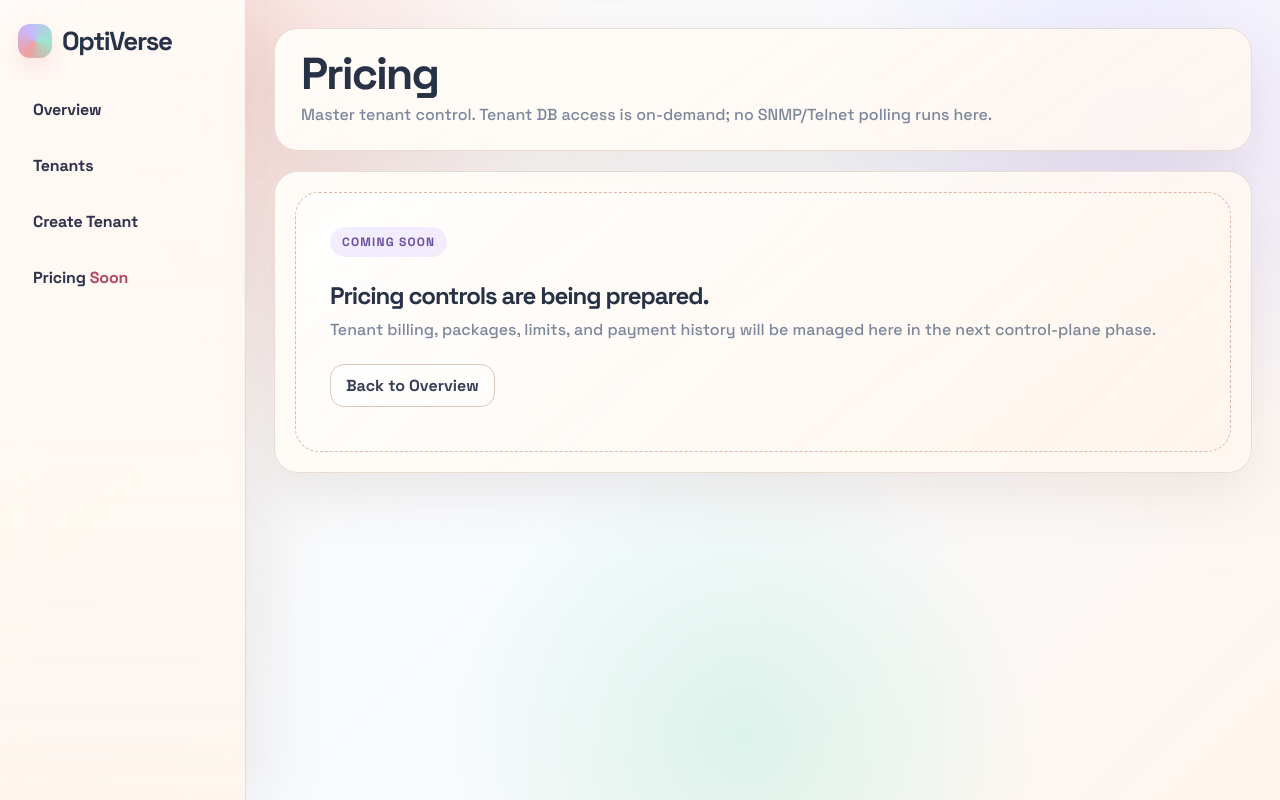
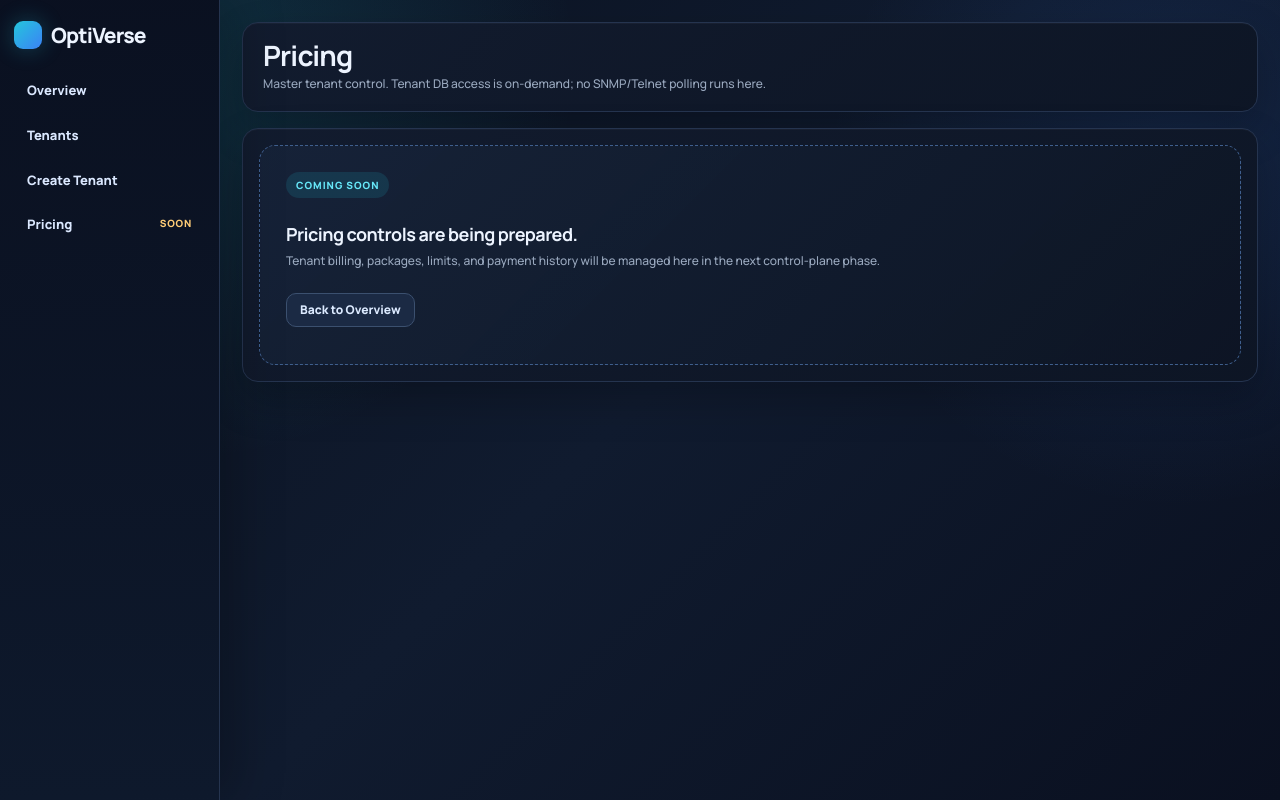
Before and after one commit to riz-coder/Smart-Olt, a Django app: template controlmanager/templates/controlmanager/plan_list.html in a window 1280 px wide. Run offline with Django 5.2, Linux system fonts and the light colour scheme; the template is opened without the code that fills it, so the values that code supplies are empty.

Commit message:
Tighten control plane admin theme

```diff
--- a/controlmanager/templates/controlmanager/base.html
+++ b/controlmanager/templates/controlmanager/base.html
@@ -6,227 +6,235 @@
     <title>{% block title %}OptiVerse Control Plane{% endblock %}</title>
     <link rel="preconnect" href="https://fonts.googleapis.com">
     <link rel="preconnect" href="https://fonts.gstatic.com" crossorigin>
-    <link href="https://fonts.googleapis.com/css2?family=Space+Grotesk:wght@500;600;700&family=JetBrains+Mono:wght@600;700&display=swap" rel="stylesheet">
+    <link href="https://fonts.googleapis.com/css2?family=Manrope:wght@500;600;700;800&family=JetBrains+Mono:wght@600;700&display=swap" rel="stylesheet">
     <style>
         :root {
-            --bg:#fff8f2;
-            --panel:#fffdf9;
-            --panel2:#fff4eb;
-            --panel3:#f6fbff;
-            --line:#eadbd0;
-            --line-strong:#dfbfae;
-            --text:#283247;
-            --muted:#7c879b;
-            --blue:#5b8def;
-            --green:#48bf84;
-            --red:#e75d74;
-            --amber:#f2ad4e;
-            --brand:#ef9f9f;
-            --mint:#9be7cf;
-            --lavender:#c9b7ff;
-            --ink:#2b2430;
+            --bg:#0d1424;
+            --side:#0a1020;
+            --panel:#121b2e;
+            --panel2:#17243a;
+            --line:#25344f;
+            --line-strong:#3f5f8e;
+            --text:#edf4ff;
+            --muted:#9aa9bf;
+            --blue:#3b82f6;
+            --cyan:#24c6dc;
+            --green:#22c55e;
+            --red:#ef4444;
+            --amber:#f59e0b;
+            --ink:#07111f;
         }
         * { box-sizing:border-box; }
         body {
             margin:0;
             min-height:100vh;
-            font-family:"Space Grotesk", "Trebuchet MS", sans-serif;
+            font:500 13px/1.45 "Manrope", "Segoe UI", sans-serif;
             color:var(--text);
             background:
-                radial-gradient(circle at 13% 10%, rgba(239,159,159,.34), transparent 28%),
-                radial-gradient(circle at 88% 18%, rgba(201,183,255,.30), transparent 24%),
-                radial-gradient(circle at 58% 92%, rgba(155,231,207,.32), transparent 28%),
-                linear-gradient(135deg,#fff8f2 0%,#f7fbff 52%,#fff5ed 100%);
+                radial-gradient(circle at 14% 8%, rgba(36,198,220,.16), transparent 30%),
+                radial-gradient(circle at 92% 20%, rgba(59,130,246,.13), transparent 26%),
+                linear-gradient(135deg,#0b1220 0%,#101b2f 50%,#0a1020 100%);
         }
-        body:before {
-            content:"";
-            position:fixed;
-            inset:0;
-            pointer-events:none;
-            opacity:.34;
-            background-image:
-                linear-gradient(rgba(94,73,96,.055) 1px, transparent 1px),
-                linear-gradient(90deg, rgba(94,73,96,.04) 1px, transparent 1px);
-            background-size:44px 44px;
-            mask-image:linear-gradient(to bottom, black, transparent 88%);
-        }
-        a { color:#315ec7; text-decoration:none; font-weight:800; }
-        a:hover { color:#b04768; text-decoration:underline; text-underline-offset:3px; }
-        .layout { display:grid; grid-template-columns:246px 1fr; min-height:100vh; position:relative; }
+        a { color:#75b6ff; font-weight:800; text-decoration:none; }
+        a:hover { color:#9eeaff; text-decoration:underline; text-underline-offset:3px; }
+        .layout { display:grid; grid-template-columns:220px 1fr; min-height:100vh; }
         .side {
             position:sticky;
             top:0;
             height:100vh;
-            padding:24px 18px;
-            background:linear-gradient(180deg,rgba(255,253,249,.88),rgba(255,244,235,.82));
+            padding:20px 14px;
+            background:linear-gradient(180deg,rgba(10,16,32,.98),rgba(14,25,44,.96));
             border-right:1px solid var(--line);
-            box-shadow:18px 0 60px rgba(145,105,91,.12);
-            backdrop-filter:blur(18px);
+            box-shadow:16px 0 46px rgba(0,0,0,.22);
         }
         .brand {
             display:flex;
             align-items:center;
-            gap:10px;
-            font-size:26px;
-            font-weight:700;
-            margin:0 0 28px;
-            letter-spacing:-.05em;
+            gap:9px;
+            margin:0 0 22px;
+            font-size:21px;
+            font-weight:800;
+            letter-spacing:-.04em;
         }
         .brand:before {
             content:"";
-            width:34px;
-            height:34px;
-            border-radius:12px;
-            background:conic-gradient(from 210deg,var(--brand),var(--lavender),var(--mint),var(--brand));
-            box-shadow:0 10px 24px rgba(239,159,159,.26);
+            width:28px;
+            height:28px;
+            border-radius:9px;
+            background:linear-gradient(135deg,var(--cyan),var(--blue));
+            box-shadow:0 0 22px rgba(36,198,220,.28);
         }
-        .nav { display:grid; gap:9px; }
+        .nav { display:grid; gap:7px; }
         .nav a, .logout button {
             display:block;
             width:100%;
-            padding:12px 14px;
-            border-radius:14px;
-            color:#30324b;
+            padding:10px 12px;
+            border:1px solid transparent;
+            border-radius:11px;
             background:transparent;
-            border:1px solid transparent;
+            color:#dbe8ff;
+            font:800 13px/1.2 "Manrope", "Segoe UI", sans-serif;
             text-align:left;
-            font-weight:800;
-            letter-spacing:-.01em;
+            cursor:pointer;
         }
         .nav a:hover, .logout button:hover {
-            background:rgba(255,255,255,.72);
-            border-color:var(--line-strong);
-            transform:translateX(2px);
+            background:rgba(59,130,246,.14);
+            border-color:rgba(117,182,255,.34);
             text-decoration:none;
-            box-shadow:0 10px 24px rgba(145,105,91,.10);
         }
-        .logout { margin-top:30px; }
-        .logout button { cursor:pointer; font-family:inherit; }
-        .main { padding:28px; position:relative; }
+        .nav .soon { float:right; color:#ffcd77; font-size:10px; letter-spacing:.08em; text-transform:uppercase; }
+        .logout { margin-top:26px; }
+        .main { padding:22px; }
         .topbar, .panel {
             border:1px solid var(--line);
-            background:linear-gradient(145deg,rgba(255,253,249,.92),rgba(255,246,239,.86));
-            border-radius:24px;
-            box-shadow:0 22px 55px rgba(145,105,91,.13), inset 0 1px 0 rgba(255,255,255,.70);
-            backdrop-filter:blur(14px);
+            background:linear-gradient(145deg,rgba(18,27,46,.96),rgba(13,21,36,.94));
+            border-radius:16px;
+            box-shadow:0 18px 42px rgba(0,0,0,.22), inset 0 1px 0 rgba(255,255,255,.03);
         }
         .topbar {
-            padding:24px 26px;
             display:flex;
             align-items:center;
             justify-content:space-between;
-            gap:16px;
-            margin-bottom:20px;
+            gap:14px;
+            margin-bottom:16px;
+            padding:18px 20px;
         }
-        h1, h2, h3 { margin:0; letter-spacing:-.045em; }
-        h1 { font-size:clamp(30px,3.5vw,48px); line-height:.95; }
-        h2 { font-size:24px; margin-bottom:4px; }
-        .subtle { color:var(--muted); margin:7px 0 0; line-height:1.45; }
-        .panel { padding:20px; margin-bottom:20px; }
-        .grid { display:grid; grid-template-columns:repeat(4,minmax(0,1fr)); gap:15px; }
+        h1, h2, h3 { margin:0; letter-spacing:-.03em; }
+        h1 { font-size:28px; line-height:1.05; }
+        h2 { font-size:18px; margin-bottom:4px; }
+        h3 { font-size:15px; }
+        .subtle { margin:5px 0 0; color:var(--muted); font-size:12px; line-height:1.45; }
+        .panel { padding:16px; margin-bottom:16px; }
+        .grid { display:grid; grid-template-columns:repeat(4,minmax(0,1fr)); gap:12px; }
         .stat {
             position:relative;
             overflow:hidden;
-            background:linear-gradient(160deg,rgba(255,255,255,.92),rgba(255,244,235,.78));
-            border:1px solid var(--line);
-            border-radius:20px;
-            padding:18px;
+            min-height:94px;
+            padding:14px;
+            border:1px solid rgba(63,95,142,.72);
+            border-radius:14px;
+            background:linear-gradient(160deg,rgba(23,36,58,.94),rgba(13,21,36,.90));
         }
         .stat:after {
             content:"";
             position:absolute;
-            right:-34px;
-            bottom:-42px;
-            width:110px;
-            height:110px;
+            right:-28px;
+            bottom:-34px;
+            width:96px;
+            height:96px;
             border-radius:999px;
-            background:rgba(239,159,159,.16);
+            background:rgba(36,198,220,.08);
         }
         .stat span {
             display:block;
-            color:#8b6f84;
+            color:#9fb5d8;
             text-transform:uppercase;
-            font-size:11px;
-            font-weight:700;
-            letter-spacing:.12em;
+            font-size:10px;
+            font-weight:800;
+            letter-spacing:.10em;
         }
-        .stat strong { display:block; font-size:34px; margin-top:9px; letter-spacing:-.05em; }
-        .table-wrap { overflow:auto; border-radius:18px; border:1px solid rgba(223,191,174,.74); background:rgba(255,255,255,.52); }
-        table { width:100%; border-collapse:separate; border-spacing:0; min-width:760px; background:rgba(255,255,255,.58); }
-        th, td { padding:14px 13px; border-bottom:1px solid rgba(223,191,174,.52); text-align:left; vertical-align:top; }
+        .stat strong { display:block; margin-top:7px; font-size:24px; line-height:1.1; letter-spacing:-.04em; }
+        .table-wrap { overflow:auto; border:1px solid rgba(63,95,142,.50); border-radius:13px; background:#0d1526; }
+        table { width:100%; min-width:760px; border-collapse:separate; border-spacing:0; background:#101a2d; }
+        th, td { padding:11px 12px; border-bottom:1px solid rgba(63,95,142,.38); text-align:left; vertical-align:middle; }
         tr:last-child td { border-bottom:0; }
-        tbody tr { transition:background .16s ease, transform .16s ease; }
-        tbody tr:hover { background:rgba(239,159,159,.10); }
+        tbody tr:hover { background:rgba(59,130,246,.09); }
         th {
             position:sticky;
             top:0;
             z-index:1;
-            color:#725985;
-            background:rgba(255,246,239,.96);
-            font-size:11px;
+            background:#14213a;
+            color:#93c5fd;
+            font-size:10px;
+            font-weight:800;
+            letter-spacing:.09em;
             text-transform:uppercase;
-            letter-spacing:.10em;
         }
-        .form-grid { display:grid; grid-template-columns:repeat(2,minmax(0,1fr)); gap:15px; }
+        .form-grid { display:grid; grid-template-columns:repeat(2,minmax(0,1fr)); gap:12px; }
         .wide { grid-column:1 / -1; }
-        label { display:block; font-size:11px; color:#725985; font-weight:800; margin:0 0 7px; text-transform:uppercase; letter-spacing:.10em; }
+        label {
+            display:block;
+            margin:0 0 6px;
+            color:#a8c4ef;
+            font-size:10px;
+            font-weight:800;
+            letter-spacing:.09em;
+            text-transform:uppercase;
+        }
         .cp-input {
             width:100%;
-            border:1px solid #dac8bd;
-            border-radius:14px;
-            background:rgba(255,255,255,.86);
+            padding:10px 11px;
+            border:1px solid #334766;
+            border-radius:10px;
+            background:#0b1424;
             color:var(--text);
-            padding:12px 13px;
             outline:0;
-            font-family:inherit;
-            box-shadow:inset 0 1px 0 rgba(255,255,255,.03);
+            font:600 13px/1.35 "Manrope", "Segoe UI", sans-serif;
         }
-        .cp-input:focus { border-color:#dd8d9a; box-shadow:0 0 0 3px rgba(239,159,159,.18); }
-        textarea.cp-input { min-height:92px; }
+        .cp-input:focus { border-color:#60a5fa; box-shadow:0 0 0 3px rgba(59,130,246,.18); }
+        textarea.cp-input { min-height:88px; }
         .btn {
             display:inline-flex;
             align-items:center;
             justify-content:center;
-            gap:8px;
-            min-height:40px;
-            padding:10px 15px;
+            gap:7px;
+            min-height:34px;
+            padding:8px 13px;
             border:1px solid transparent;
-            border-radius:14px;
-            font-weight:700;
-            color:#2b2430;
+            border-radius:10px;
+            color:#fff;
             cursor:pointer;
-            font-family:inherit;
-            transition:transform .16s ease, box-shadow .16s ease, border-color .16s ease;
+            font:800 12px/1 "Manrope", "Segoe UI", sans-serif;
+            transition:transform .12s ease, box-shadow .12s ease, border-color .12s ease;
         }
-        .btn:hover { transform:translateY(-1px); }
-        .btn-blue { background:linear-gradient(135deg,#f7b4b4,#a8d8ff); box-shadow:0 12px 26px rgba(239,159,159,.20); }
-        .btn-red { background:rgba(231,93,116,.12); border-color:rgba(231,93,116,.46); color:#b5213b; }
-        .btn-dark { background:rgba(255,255,255,.72); border-color:#dac8bd; color:#394058; }
-        .badge { display:inline-flex; padding:6px 11px; border-radius:999px; font-size:11px; font-weight:700; border:1px solid; text-transform:uppercase; letter-spacing:.06em; }
-        .active { color:#147a52; background:rgba(72,191,132,.16); border-color:rgba(72,191,132,.40); }
-        .suspended, .disabled { color:#b5213b; background:rgba(231,93,116,.13); border-color:rgba(231,93,116,.42); }
-        .provisioning { color:#9a6411; background:rgba(242,173,78,.18); border-color:rgba(242,173,78,.48); }
-        .messages { list-style:none; padding:0; margin:0 0 16px; display:grid; gap:8px; }
-        .messages li { padding:13px 15px; border-radius:15px; border:1px solid var(--line); background:rgba(255,253,249,.92); font-weight:800; }
-        .messages .success { background:rgba(72,191,132,.15); border-color:rgba(72,191,132,.44); color:#147a52; }
-        .messages .error { background:rgba(231,93,116,.13); border-color:rgba(231,93,116,.44); color:#b5213b; }
+        .btn:hover { transform:translateY(-1px); text-decoration:none; }
+        .btn-blue { background:linear-gradient(135deg,#2563eb,#24c6dc); box-shadow:0 10px 22px rgba(37,99,235,.22); }
+        .btn-red { background:rgba(239,68,68,.14); border-color:rgba(239,68,68,.55); color:#ffb4b4; }
+        .btn-dark { background:#1b2a44; border-color:#3b506f; color:#dceaff; }
+        .badge {
+            display:inline-flex;
+            align-items:center;
+            gap:7px;
+            padding:5px 10px;
+            border:1px solid;
+            border-radius:999px;
+            font-size:10px;
+            font-weight:800;
+            letter-spacing:.06em;
+            text-transform:uppercase;
+        }
+        .badge:before {
+            content:"";
+            width:8px;
+            height:8px;
+            border-radius:999px;
+            background:currentColor;
+            box-shadow:0 0 10px currentColor;
+        }
+        .active { color:#4ade80; background:rgba(34,197,94,.12); border-color:rgba(34,197,94,.44); }
+        .suspended, .disabled { color:#fb7185; background:rgba(239,68,68,.12); border-color:rgba(239,68,68,.42); }
+        .provisioning { color:#fbbf24; background:rgba(245,158,11,.12); border-color:rgba(245,158,11,.46); }
+        .messages { display:grid; gap:8px; list-style:none; margin:0 0 14px; padding:0; }
+        .messages li { padding:11px 13px; border:1px solid var(--line); border-radius:12px; background:#121b2e; font-weight:800; }
+        .messages .success { color:#86efac; background:rgba(34,197,94,.12); border-color:rgba(34,197,94,.40); }
+        .messages .error { color:#fda4af; background:rgba(239,68,68,.12); border-color:rgba(239,68,68,.40); }
         .coming-soon {
             display:grid;
-            gap:14px;
             place-items:start;
-            min-height:260px;
-            padding:34px;
-            border-radius:24px;
-            background:linear-gradient(135deg,rgba(255,255,255,.74),rgba(255,244,235,.70));
-            border:1px dashed #dcb9aa;
+            gap:12px;
+            min-height:220px;
+            padding:26px;
+            border:1px dashed #3f5f8e;
+            border-radius:16px;
+            background:linear-gradient(135deg,rgba(23,36,58,.86),rgba(13,21,36,.92));
         }
         .coming-soon .pill {
             display:inline-flex;
-            padding:7px 12px;
+            padding:6px 10px;
             border-radius:999px;
-            background:rgba(201,183,255,.24);
-            color:#6a4ca0;
-            font-size:12px;
+            background:rgba(36,198,220,.13);
+            color:#67e8f9;
+            font-size:10px;
             font-weight:800;
             letter-spacing:.10em;
             text-transform:uppercase;
@@ -247,7 +255,7 @@
             <a href="{% url 'control_dashboard' %}">Overview</a>
             <a href="{% url 'control_tenants' %}">Tenants</a>
             <a href="{% url 'control_tenant_create' %}">Create Tenant</a>
-            <a href="{% url 'control_plans' %}">Pricing <span style="color:#b04768;">Soon</span></a>
+            <a href="{% url 'control_plans' %}">Pricing <span class="soon">Soon</span></a>
         </nav>
         {% if user.is_authenticated %}
         <form class="logout" method="post" action="{% url 'control_logout' %}">{% csrf_token %}<button type="submit">Log out</button></form>
```
Also changed, not shown: controlmanager/templates/registration/control_login.html (+49 -74 lines).
